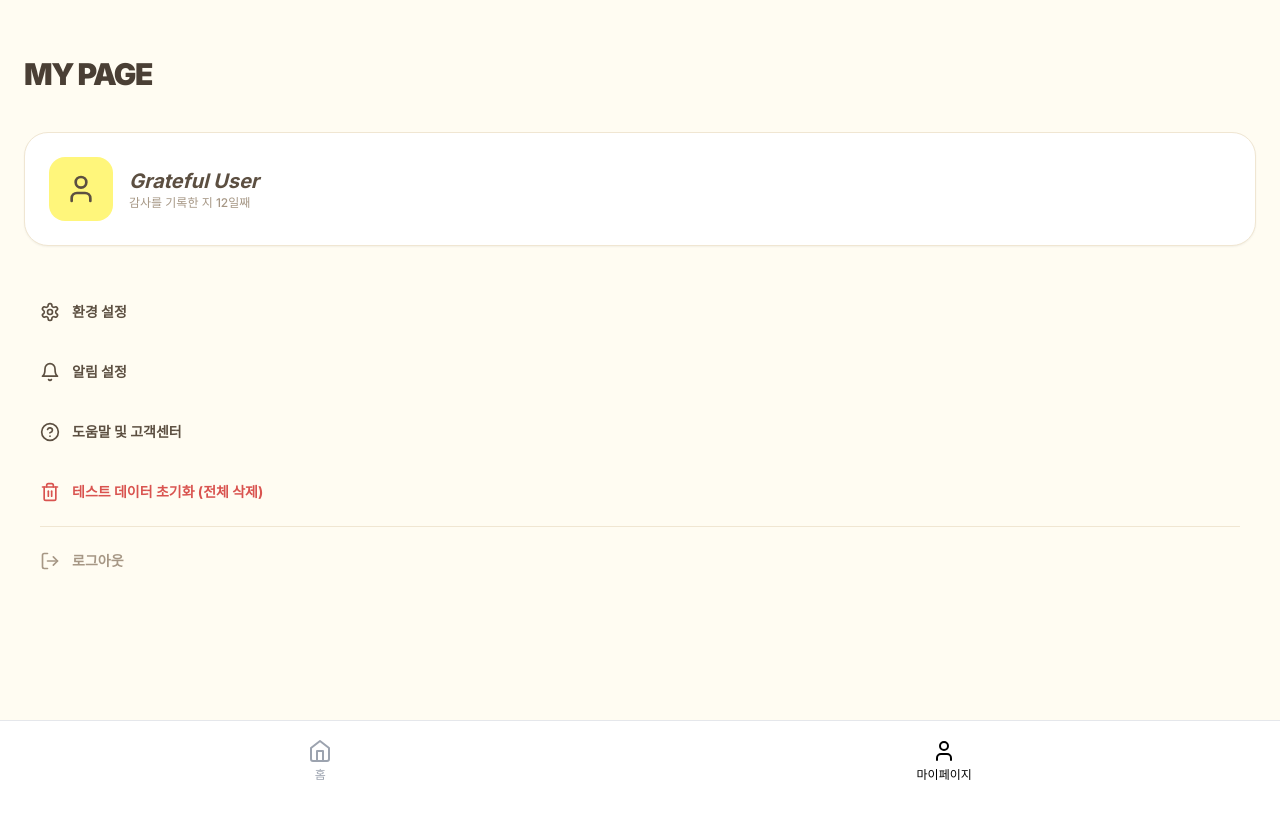
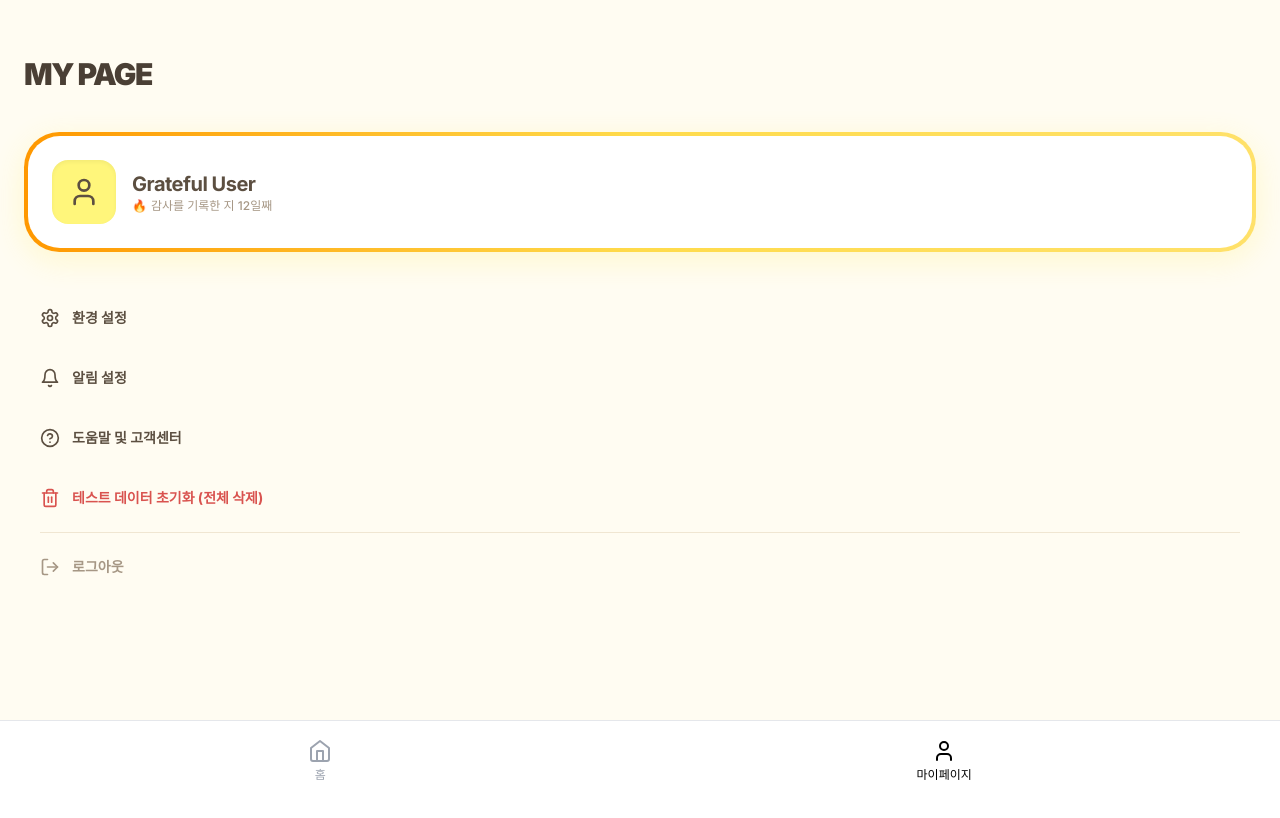
Before and after one commit to ovrhit/KUCCThon_, a Next.js app: page /profile in a window 1280 px wide. Shown: the top 818 px of the page. Built offline with nearby package versions, Linux system fonts and the light colour scheme; no server answers.

Commit message:
add gradient streak border to my page profile card

```diff
--- a/app/profile/page.tsx
+++ b/app/profile/page.tsx
@@ -50,15 +50,23 @@ export default function ProfilePage() {
         <h1 className="text-3xl font-black tracking-tighter text-[#4A3F35] uppercase">My Page</h1>
       </header>
 
-      {/* 프로필 카드 영역: 흰색 배경에 따뜻한 테두리 추가 */}
-      <div className="flex items-center space-x-4 mb-10 bg-white border border-[#F0E6D2] shadow-sm p-6 rounded-3xl">
-        {/* 화사한 레몬 컬러(#FFF67B)를 프로필 아이콘 배경으로 적용 */}
-        <div className="w-16 h-16 bg-[#FFF67B] rounded-2xl flex items-center justify-center text-[#5C4F41]">
-          <User size={32} />
-        </div>
-        <div>
-          <h2 className="text-xl font-bold italic text-[#5C4F41]">Grateful User</h2>
-          <p className="text-xs text-[#A69785] font-medium">감사를 기록한 지 12일째</p>
+      {/* 1. 바깥 레이어: 두툼한 노랑-주황 그라데이션 테두리 */}
+      <div className="mb-10 p-[4px] rounded-[2.2rem] bg-gradient-to-r from-[#FF9800] via-[#FFDB4B] to-[#FFE16A] shadow-[0_8px_30px_rgb(255,235,59,0.2)]">
+
+        {/* 2. 내부 레이어: 흰색 박스 */}
+        <div className="flex items-center space-x-4 bg-white p-6 rounded-[2rem]">
+
+          {/* 프로필 아이콘 박스 */}
+          <div className="w-16 h-16 bg-[#FFF67B] rounded-2xl flex items-center justify-center text-[#5C4F41] shadow-inner">
+            <User size={32} />
+          </div>
+
+          <div>
+            <h2 className="text-xl font-bold text-[#5C4F41] tracking-tight">Grateful User</h2>
+            <p className="text-xs text-[#A69785] font-medium flex items-center gap-1">
+              <span className="text-[#FF9800]">🔥</span> 감사를 기록한 지 12일째
+            </p>
+          </div>
         </div>
       </div>
 
--- a/app/target/[id]/page.tsx
+++ b/app/target/[id]/page.tsx
@@ -129,7 +129,7 @@ export default function TargetDetailPage() {
             </div>
             <Link href={monthReplayHref} className="flex items-center space-x-1 text-xs bg-[#FFF67B] text-[#6B5700] px-4 py-2 rounded-full border border-[#D4B872]/50 shadow-sm hover:scale-105 transition-transform font-black">
               <Play size={14} fill="currentColor" />
-              <span>월 릴스</span>
+              <span>월 한편</span>
             </Link>
           </div>
 
@@ -150,7 +150,7 @@ export default function TargetDetailPage() {
                   key={day}
                   onClick={() => log && setSelectedLog(log)}
                   className={`aspect-square rounded-xl flex items-center justify-center text-xs font-bold transition-all relative overflow-hidden ${
-                    log ? "scale-105 shadow-md border-2 border-[#D4B872] bg-white" : "bg-[#F9F7F0] text-[#D4B872] border border-[#F0E6D2]"
+                    log ? "scale-105 shadow-mdss border-2 border-[#D4B872] bg-white" : "bg-[#F9F7F0] text-[#D4B872] border border-[#F0E6D2]"
                   }`}
                 >
                   {log ? renderLogPreview(log, "absolute inset-0 w-full h-full object-cover opacity-80") : null}
```
Also changed, not shown: 1 other file (tests, documents, lock files or other folders).
